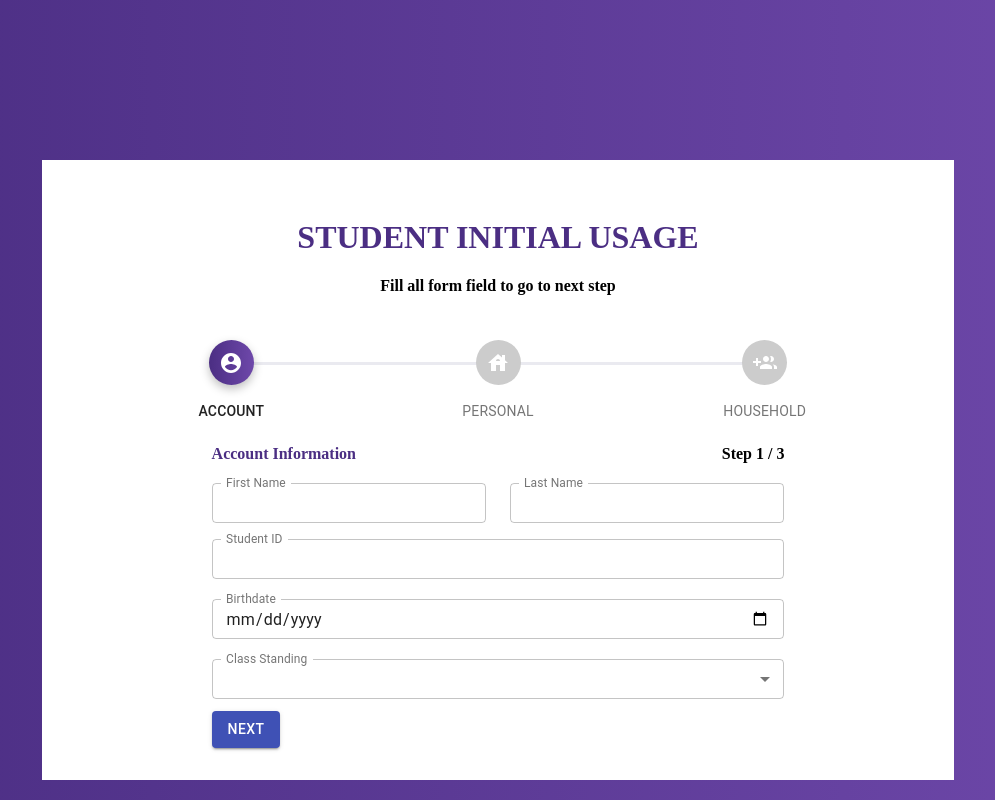
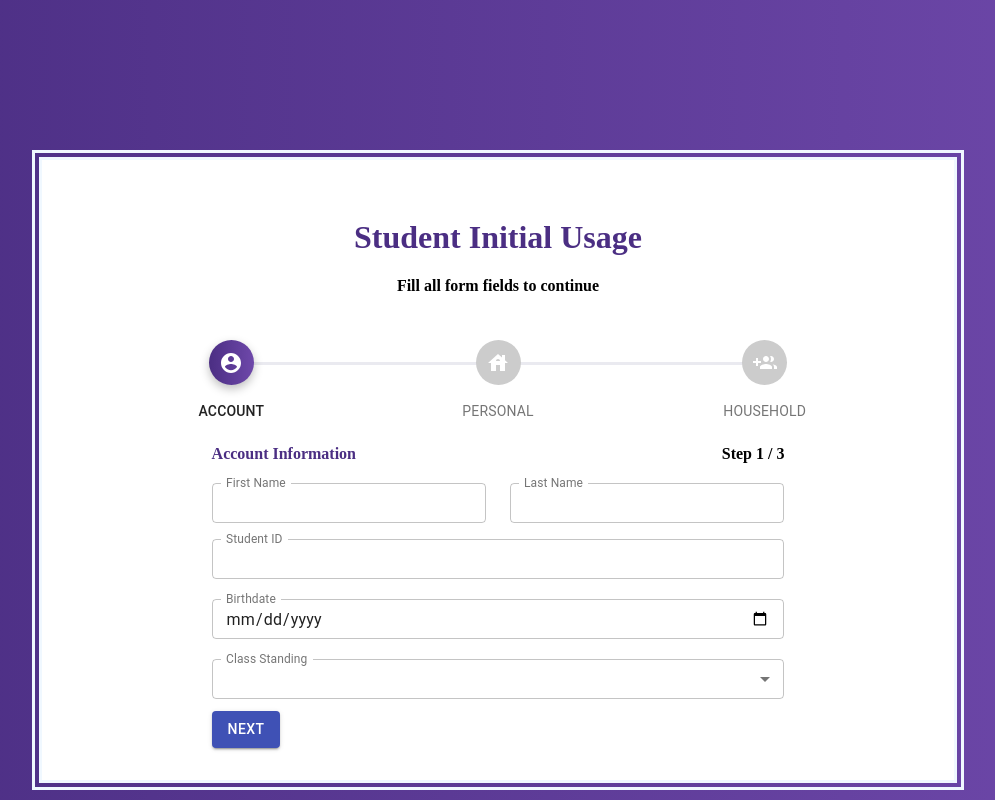
Before and after one commit to tnguyen36/uw-pantry, a React (Create React App) app in the folder client/: page / in a window 1280 px wide. Shown: the top 800 px of the page, without its empty margins (142-1137 px from the left). Built offline with nearby package versions, Linux system fonts and the light colour scheme.

Commit message:
visual changes

```diff
--- a/client/src/components/FormWizard.js
+++ b/client/src/components/FormWizard.js
@@ -46,8 +46,8 @@ class FormWizard extends React.Component {
                 <Container maxWidth="md">
                     <div className="form">
                         <Grid container direction="column" justify="center" alignItems="center">
-                        <h2 className="form-title">STUDENT INITIAL USAGE</h2>
-                        <h4 className="form-subtitle">Fill all form field to go to next step</h4>
+                        <h2 className="form-title">Student Initial Usage</h2>
+                        <h4 className="form-subtitle">Fill all form fields to continue</h4>
 
                         <FormStepper activeStep={this.state.page - 1} />
                         {page === 1 && <AccountForm onSubmit={this.nextPage} />}
--- a/client/src/style.css
+++ b/client/src/style.css
@@ -30,6 +30,7 @@ html {
     background-color: white;
     margin-top: 10rem;
     padding: 2rem;
+    outline: 10px double aliceblue;
 }
 
 .member-group {
```
